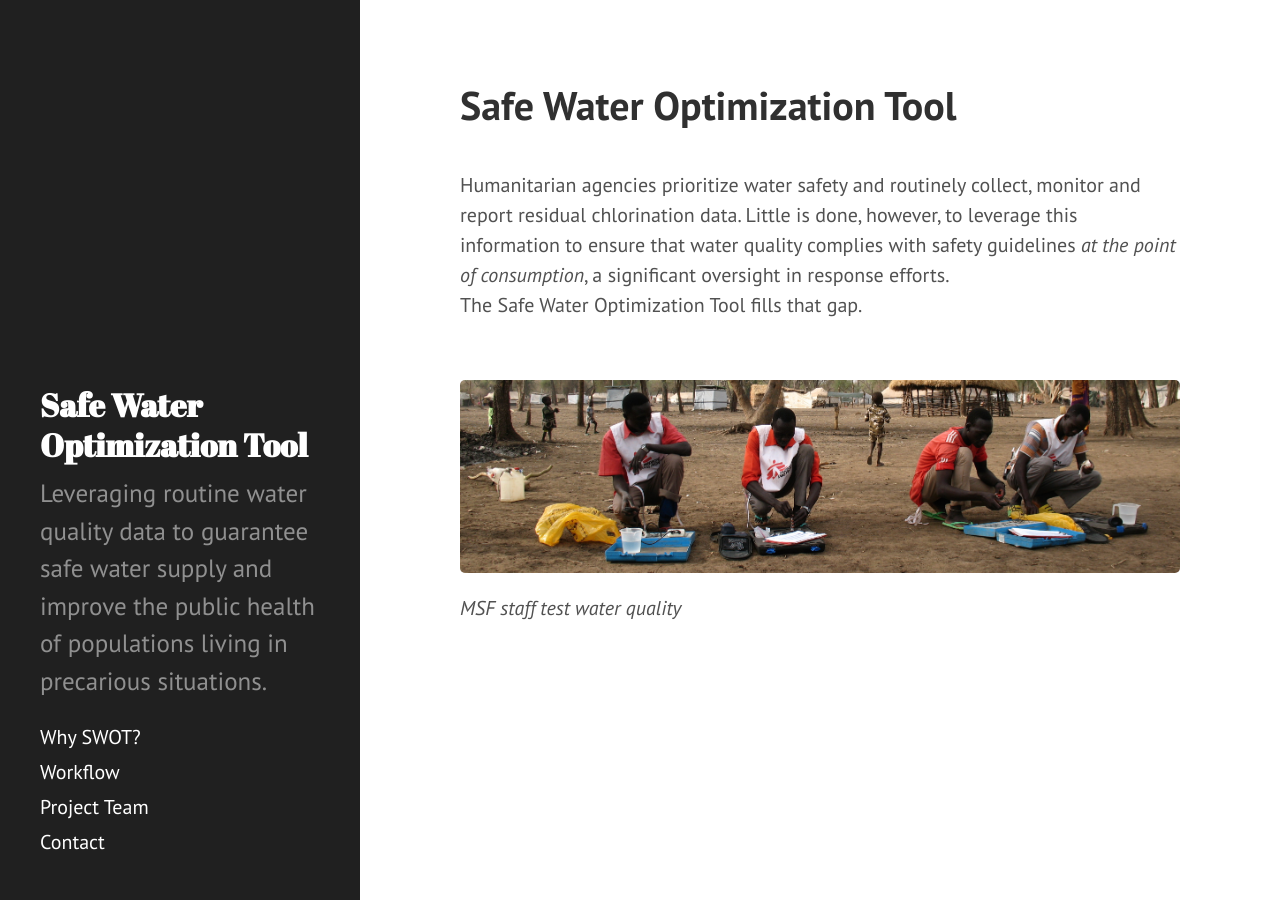
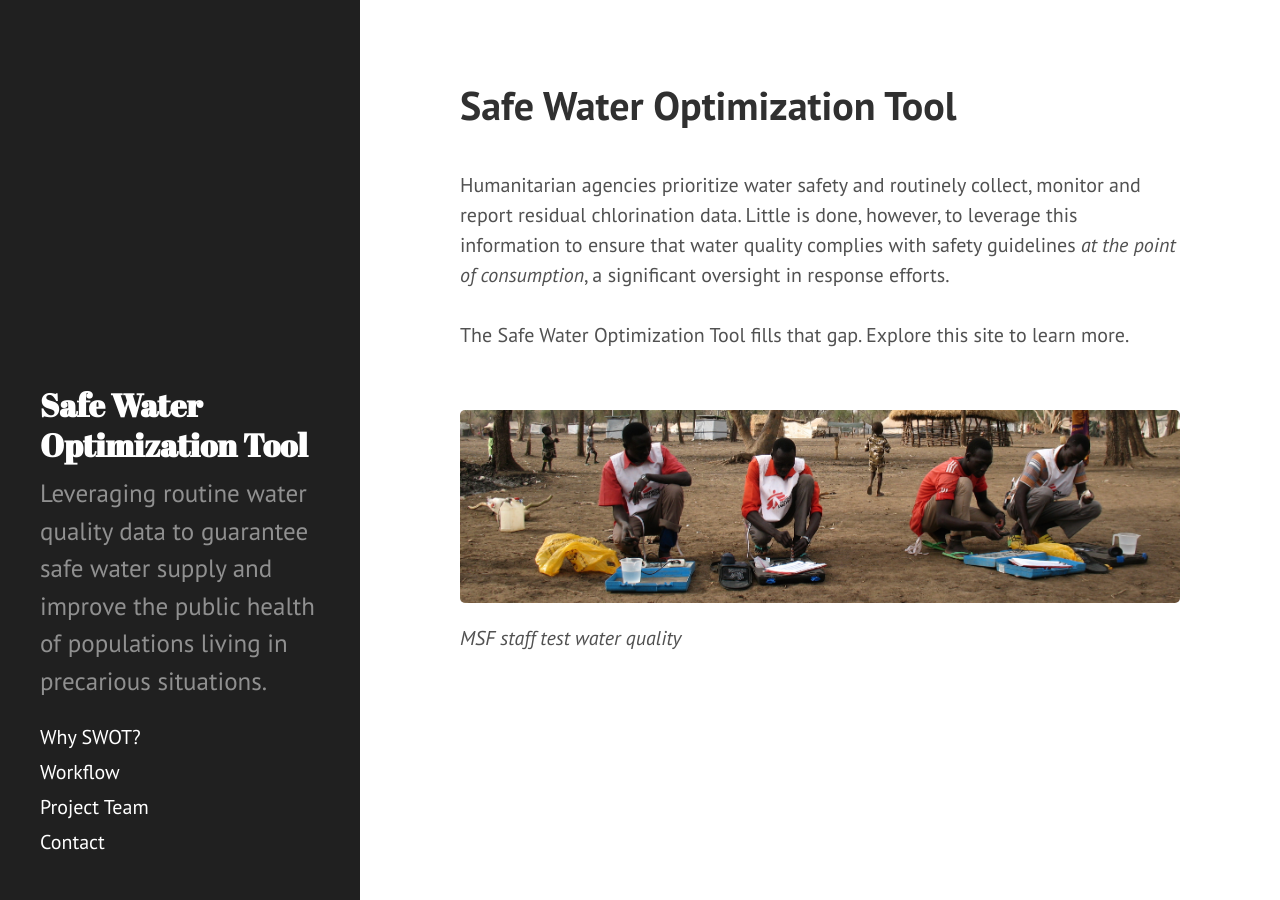
Before and after one commit to safeh2o/swot-infopage, a Jekyll site: the page built from index.html, in a window 1280 px wide. Built offline with Jekyll 4.4.1, drawn with Linux system fonts in a browser that asks for light colours; Markdown is read by kramdown in place of the engine named in the settings; the list of posts is cut into pages by our own code.

Commit message:
Update index.html

```diff
--- a/index.html
+++ b/index.html
@@ -4,7 +4,8 @@ title: Safe Water Optimization Tool
 ---
 <br>
 Humanitarian agencies prioritize water safety and routinely collect, monitor and report residual chlorination data. Little is done, however, to leverage this information to ensure that water quality complies with safety guidelines <em>at the point of consumption</em>, a significant oversight in response efforts.<br>
-The Safe Water Optimization Tool fills that gap.<br>
+<br>
+The Safe Water Optimization Tool fills that gap. Explore this site to learn more.<br>
 <br>
 <br>
 <div>  <img src="/swot/public/images/SWOTpic1_edited.jpeg" alt="MSF staff test water quality">
```
